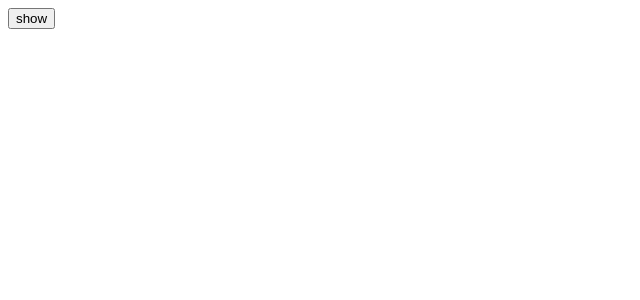
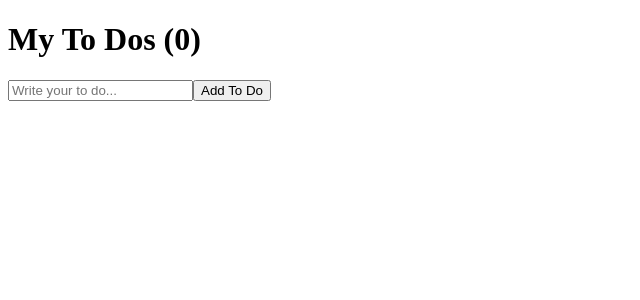
Before and after one commit to rhokanson/react-nomad, a React (Create React App) app: page / in a window 1280 px wide. Shown: the top 300 px of the page, without its empty margins (0-640 px from the left). Built offline with nearby package versions, Linux system fonts and the light colour scheme.

Commit message:
Update App.js

```diff
--- a/src/App.js
+++ b/src/App.js
@@ -1,21 +1,32 @@
-import { useState, useEffect } from "react"
+import { useState } from "react";
 
-function Hello() {
-  useEffect(()=> {
-    console.log("created");
-    return () => console.log("destroyed");
-  }, [])
-  return <h1>Hello</h1>;
-}
 
 function App() {
-  const [showing, setShowing] = useState(false);
-  const onClick = () => setShowing(prev => !prev)
+  const [toDo, setToDo] = useState("");
+  const [toDos, setToDos] = useState([]);
+  const onChange = (event) => setToDo(event.target.value)
+  const onSubmit = (event) => {
+    event.preventDefault();
+    if (toDo === "") {
+      return;
+    }
+    setToDos(currentArray => [toDo, ...currentArray]);
+    setToDo("");
+  };
+  console.log(toDos)
   return (
-      <div>
-        {showing ? <Hello /> : null}
-      <button onClick={onClick}>{showing ? "hide" : "show"}</button>
-      </div>
+    <div>
+      <h1>My To Dos ({toDos.length})</h1>
+      <form onSubmit={onSubmit}>
+        <input
+          onChange={onChange}
+          value={toDo}
+          type="text"
+          placeholder="Write your to do..."
+        />
+        <button>Add To Do</button>
+      </form>
+    </div>
   );
 }
 
```
